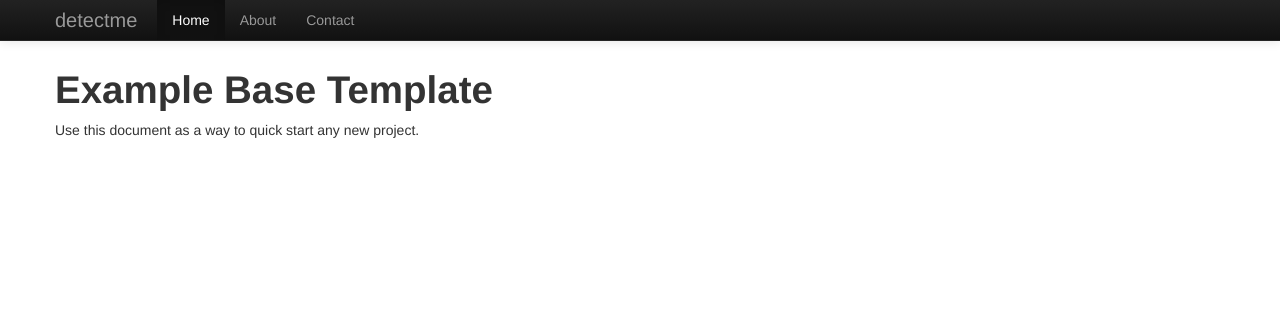
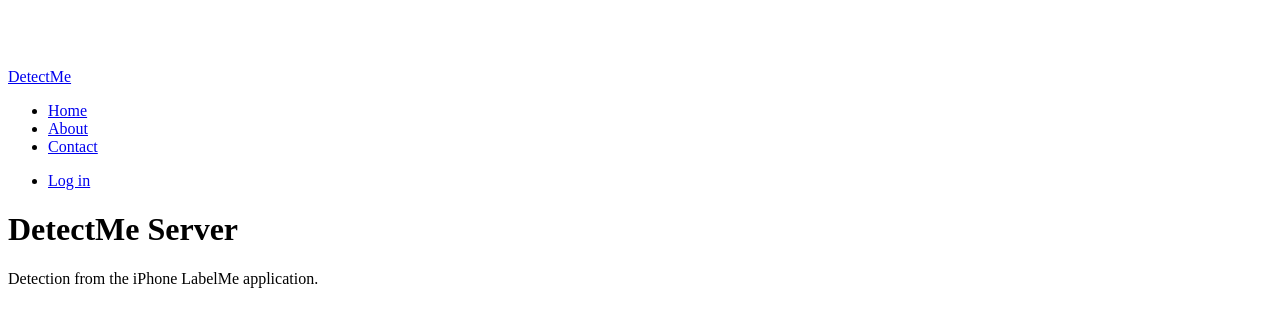
Before and after one commit to CSAILVision/DetectMeServer, a Django app: page / in a window 1280 px wide. Shown: the top 327 px of the page. Run offline with Django 3.2, Linux system fonts and the light colour scheme; some libraries are stand-ins or nearby versions.

Commit message:
Added django-bootstrap-toolkit. Min personalization of base.html

```diff
--- a/detectme/detectme/settings/base.py
+++ b/detectme/detectme/settings/base.py
@@ -190,6 +190,9 @@
     # Admin panel and documentation:
     'django.contrib.admin',
     # 'django.contrib.admindocs',
+
+    # Bootstrap integration with Django
+    'bootstrap_toolkit',
 )
 
 THIRD_PARTY_APPS = (
--- a/detectme/detectme/urls.py
+++ b/detectme/detectme/urls.py
@@ -6,7 +6,9 @@
 admin.autodiscover()
 
 urlpatterns = patterns('',
-    url(r'^$', TemplateView.as_view(template_name='base.html')),
+    url(r'^$', TemplateView.as_view(template_name='base.html'), name="home"),
+    url(r'^about/$', TemplateView.as_view(template_name='about.html'), name="about"),
+    url(r'^contact/$', TemplateView.as_view(template_name='contact.html'), name="contact"),
 
     # Examples:
     # url(r'^$', 'detectme.views.home', name='home'),
--- a/detectme/templates/base.html
+++ b/detectme/templates/base.html
@@ -1,21 +1,25 @@
 {% load staticfiles %}
+{% load bootstrap_toolkit %}
 <!DOCTYPE html>
 <html lang="en">
   <head>
     <meta charset="utf-8">
-    <title>{% block title %}detectme{% endblock title %}</title>
+    <title>{% block title %}DetectMe{% endblock title %}</title>
     <meta name="viewport" content="width=device-width, initial-scale=1.0">
     <meta name="description" content="">
     <meta name="author" content="">
 
     <!-- Le styles -->
-    <link href="{% static 'css/bootstrap.min.css' %}" rel="stylesheet">
+    {# <link href="{% static 'css/bootstrap.min.css' %}" rel="stylesheet"> #}
+    {# <link href="{% static 'css/bootstrap-responsive.min.css' %}" rel="stylesheet"> #}
+    {% bootstrap_stylesheet_tag %}
+    {% bootstrap_stylesheet_tag "responsive" %}
     <style>
       body {
         padding-top: 60px; /* 60px to make the container go all the way to the bottom of the topbar */
       }
     </style>
-    <link href="{% static 'css/bootstrap-responsive.min.css' %}" rel="stylesheet">
+
 
     <!-- HTML5 shim, for IE6-8 support of HTML5 elements -->
     <!--[if lt IE 9]>
@@ -28,6 +32,9 @@
     <!-- Use this to quickly test CSS changes in a template,
         then move to project.css -->
     {% block extra_css %}{% endblock extra_css %}
+
+
+    {% block extra_head %}{% endblock %}
   </head>
 
   <body>
@@ -40,12 +47,15 @@
             <span class="icon-bar"></span>
             <span class="icon-bar"></span>
           </a>
-          <a class="brand" href="#">detectme</a>
+          <a class="brand" href="#">DetectMe</a>
           <div class="nav-collapse collapse">
             <ul class="nav">
-              <li class="active"><a href="#">Home</a></li>
-              <li><a href="#about">About</a></li>
-              <li><a href="#contact">Contact</a></li>
+              <li class="active"><a href={% url 'home' %}>Home</a></li>
+              <li><a href={% url 'about' %}>About</a></li>
+              <li><a href={% url 'contact' %}>Contact</a></li>
+            </ul>
+            <ul class="nav pull-right">
+              <li><a href=# >Log in</a></li>
             </ul>
           </div><!--/.nav-collapse -->
         </div>
@@ -54,10 +64,10 @@
 
     <div class="container">
 
-      <h1>{% block page_title %}Example Base Template{% endblock page_title %}</h1>
+      <h1>{% block page_title %}DetectMe Server{% endblock page_title %}</h1>
 
       {% block content %}
-        <p>Use this document as a way to quick start any new project.</p>
+        <p>Detection from the iPhone LabelMe application.</p>
       {% endblock content %}
 
     </div> <!-- /container -->
@@ -65,8 +75,11 @@
     <!-- Le javascript
     ================================================== -->
     <!-- Placed at the end of the document so the pages load faster -->
-    <script src="http://code.jquery.com/jquery-latest.js"></script>
-    <script src="{% static 'js/bootstrap.min.js' %}"></script>
+    {# // <script src="http://code.jquery.com/jquery-latest.js"></script> #}
+    {# // <script src="{% static 'js/bootstrap.min.js' %}"></script> #}
+
+    <script src="//ajax.googleapis.com/ajax/libs/jquery/1.9.0/jquery.min.js"></script>
+    {% bootstrap_javascript_tag %}
 
     <!-- place project specific Javascript in this file -->
     <script src="{% static 'js/project.js' %}"></script>
```
Also changed, not shown: detectme/detectme/settings/test.py (+8 -1 lines), detectme/templates/about.html (added, +7 -0 lines), detectme/templates/contact.html (added, +7 -0 lines).
